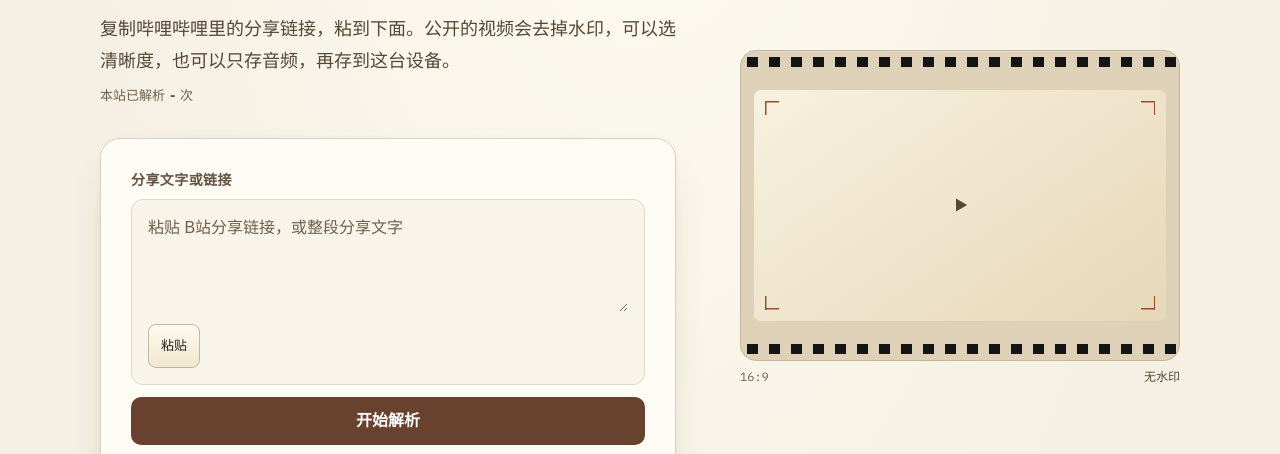
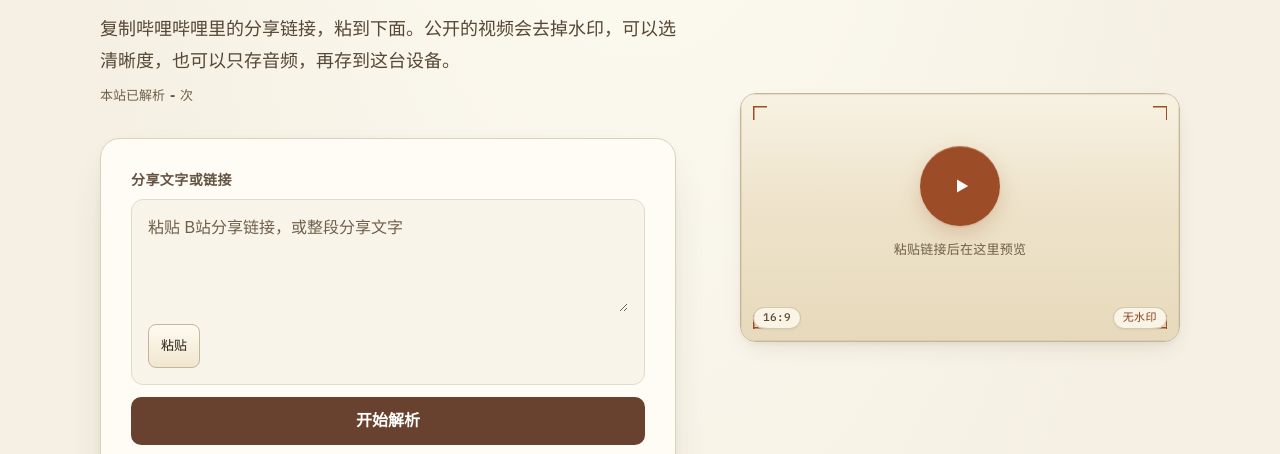
Before and after one commit to xiweiniboss-cmd/bilibilishipinjiexitest, a plain HTML site: page index.html in a window 1280 px wide. Shown: the part 277-731 px from the top of the page. Drawn offline with Linux system fonts and the light colour scheme; no server answers.

Commit message:
Redesign video preview card

```diff
--- a/index.html
+++ b/index.html
@@ -119,16 +119,17 @@ function jxParseHeaders(h) {
 
     <aside class="jx-moment" aria-hidden="true">
       <div class="jx-strip is-land">
-        <div class="jx-holes"></div>
         <div class="jx-frame">
           <div class="jx-still">
             <span class="jx-crops"></span>
-            <svg class="jx-play" viewBox="0 0 24 24" width="32" height="32" aria-hidden="true"><path d="M9 7.2v9.6l8.4-4.8L9 7.2z" fill="currentColor"/></svg>
+            <div class="jx-still-core">
+              <div class="jx-play"><svg viewBox="0 0 24 24" aria-hidden="true"><path d="M9 7.2v9.6l8.4-4.8L9 7.2z" fill="currentColor"/></svg></div>
+              <p class="jx-guide">粘贴链接后在这里预览</p>
+            </div>
+            <div class="jx-pills"><span>16:9</span><span>无水印</span></div>
           </div>
         </div>
-        <div class="jx-holes"></div>
       </div>
-      <p class="jx-strip-cap"><span>16:9</span><span>无水印</span></p>
     </aside>
   </section>
 
--- a/jiexi.css
+++ b/jiexi.css
@@ -1382,3 +1382,211 @@ body { background-color: #f5f0e3; background-image: radial-gradient(ellipse at 5
 .jx-strip { background: #ded1b8; }
 .jx-still { background: linear-gradient(145deg, #f8f1df, #e6d7b9); }
 .jx-quota { background: transparent; }
+
+/* ==========================================================================
+   解析预览卡重设计（2026-11-23）
+   去掉胶片齿孔；播放钮改为居中大圆，悬停放大并带光晕；
+   「16:9 / 9:16」「无水印」改为卡片内小标签；空状态一行引导。
+   追加在各站 jiexi.css 末尾，覆盖旧的 .jx-holes / .jx-strip-cap / .jx-play。
+   ========================================================================== */
+
+.jx-holes,
+.ks-lens,
+.jx-strip-cap {
+  display: none;
+}
+
+.jx-strip,
+.ks-cam {
+  display: block;
+  background: var(--jx-surface);
+  border: 1px solid var(--jx-hairline-strong);
+  border-radius: var(--jx-radius-card);
+  box-shadow: var(--jx-shadow-float);
+  overflow: hidden;
+}
+
+/* 不再需要胶片边框留白，画面铺满卡片。 */
+.jx-strip .jx-frame,
+.ks-cam .jx-frame {
+  padding: 0;
+}
+
+.jx-still {
+  position: relative;
+  display: flex;
+  flex-direction: column;
+  align-items: center;
+  justify-content: center;
+  gap: 0;
+  width: 100%;
+  border-radius: 0;
+  background:
+    linear-gradient(180deg, rgba(255, 255, 255, 0.28), transparent 42%),
+    linear-gradient(180deg, #f4ecd7 0%, #e7d9bb 100%);
+  box-shadow: inset 0 0 0 1px rgb(197 181 153 / 35%);
+  color: var(--jx-secondary);
+}
+
+.jx-strip.is-land .jx-still,
+.jx-still.is-land {
+  aspect-ratio: 16 / 9;
+}
+
+.jx-still-core {
+  display: flex;
+  flex-direction: column;
+  align-items: center;
+  justify-content: center;
+  gap: 14px;
+  padding: 20px 16px 48px;
+  text-align: center;
+}
+
+/* 居中大圆播放钮。装饰用，整张卡片悬停即可反馈。 */
+.jx-play {
+  display: grid;
+  place-items: center;
+  flex: none;
+  width: 80px;
+  height: 80px;
+  margin: 0;
+  padding: 0;
+  border: 0;
+  border-radius: 50%;
+  color: var(--jx-on-accent);
+  background: var(--jx-accent);
+  box-shadow:
+    0 1px 2px rgb(72 52 24 / 12%),
+    0 8px 20px rgb(156 76 38 / 22%),
+    inset 0 1px 0 rgb(255 255 255 / 28%);
+  transform: scale(1);
+  transition:
+    transform var(--jx-fast) var(--jx-ease),
+    box-shadow var(--jx-fast) var(--jx-ease),
+    background-color var(--jx-fast) var(--jx-ease);
+  pointer-events: none;
+}
+
+.jx-play svg {
+  display: block;
+  width: 32px;
+  height: 32px;
+  margin-left: 3px;
+}
+
+@media (hover: hover) and (pointer: fine) {
+  .jx-still:hover .jx-play,
+  .jx-still.is-hover .jx-play {
+    background: var(--jx-accent-hover);
+    transform: scale(1.08);
+    box-shadow:
+      0 0 0 10px rgb(156 76 38 / 16%),
+      0 12px 32px rgb(156 76 38 / 32%),
+      inset 0 1px 0 rgb(255 255 255 / 30%);
+  }
+}
+
+/* 无悬停设备（手机预览截图用 is-hover 强制展示）。 */
+.jx-still.is-hover .jx-play {
+  background: var(--jx-accent-hover);
+  transform: scale(1.08);
+  box-shadow:
+    0 0 0 10px rgb(156 76 38 / 16%),
+    0 12px 32px rgb(156 76 38 / 32%),
+    inset 0 1px 0 rgb(255 255 255 / 30%);
+}
+
+.jx-guide {
+  margin: 0;
+  max-width: 16em;
+  font-family: var(--jx-font);
+  font-size: var(--jx-text-sm);
+  line-height: var(--jx-leading-sm);
+  color: var(--jx-muted);
+  letter-spacing: 0.02em;
+}
+
+.jx-pills {
+  position: absolute;
+  left: 12px;
+  right: 12px;
+  bottom: 12px;
+  display: flex;
+  justify-content: space-between;
+  align-items: center;
+  gap: 8px;
+  pointer-events: none;
+  z-index: 1;
+}
+
+.jx-pills span {
+  display: inline-flex;
+  align-items: center;
+  height: 22px;
+  padding: 0 9px;
+  border-radius: 999px;
+  border: 1px solid rgb(197 181 153 / 70%);
+  background: rgb(251 247 235 / 88%);
+  box-shadow: 0 1px 2px rgb(72 52 24 / 6%);
+  font-family: var(--jx-mono);
+  font-size: 11px;
+  line-height: 1;
+  font-weight: 500;
+  letter-spacing: 0.04em;
+  color: var(--jx-secondary);
+  font-variant-numeric: tabular-nums;
+}
+
+.jx-pills span:last-child {
+  color: var(--jx-accent-text);
+}
+
+/* 解析出视频后隐藏引导（预留，目前首屏卡片是装饰）。 */
+.jx-still.is-ready .jx-guide {
+  display: none;
+}
+
+.jx-still.is-ready .jx-still-core {
+  padding-bottom: 20px;
+}
+
+@media (max-width: 959px) {
+  /* 去掉齿孔后，竖屏卡不必再维持胶片条的窄宽度，居中稍放大。 */
+  .jx-moment {
+    width: 100%;
+    display: flex;
+    justify-content: center;
+  }
+
+  .jx-strip:not(.is-land) {
+    width: min(100%, 240px);
+  }
+
+  .jx-play {
+    width: 68px;
+    height: 68px;
+  }
+
+  .jx-play svg {
+    width: 26px;
+    height: 26px;
+  }
+
+  .jx-still-core {
+    gap: 12px;
+    padding: 16px 12px 44px;
+  }
+}
+
+@media (min-width: 960px) {
+  .jx-frame {
+    padding: 0;
+  }
+}
+
+@media (prefers-reduced-motion: reduce) {
+  .jx-play {
+    transition: none;
+  }
+}
```
